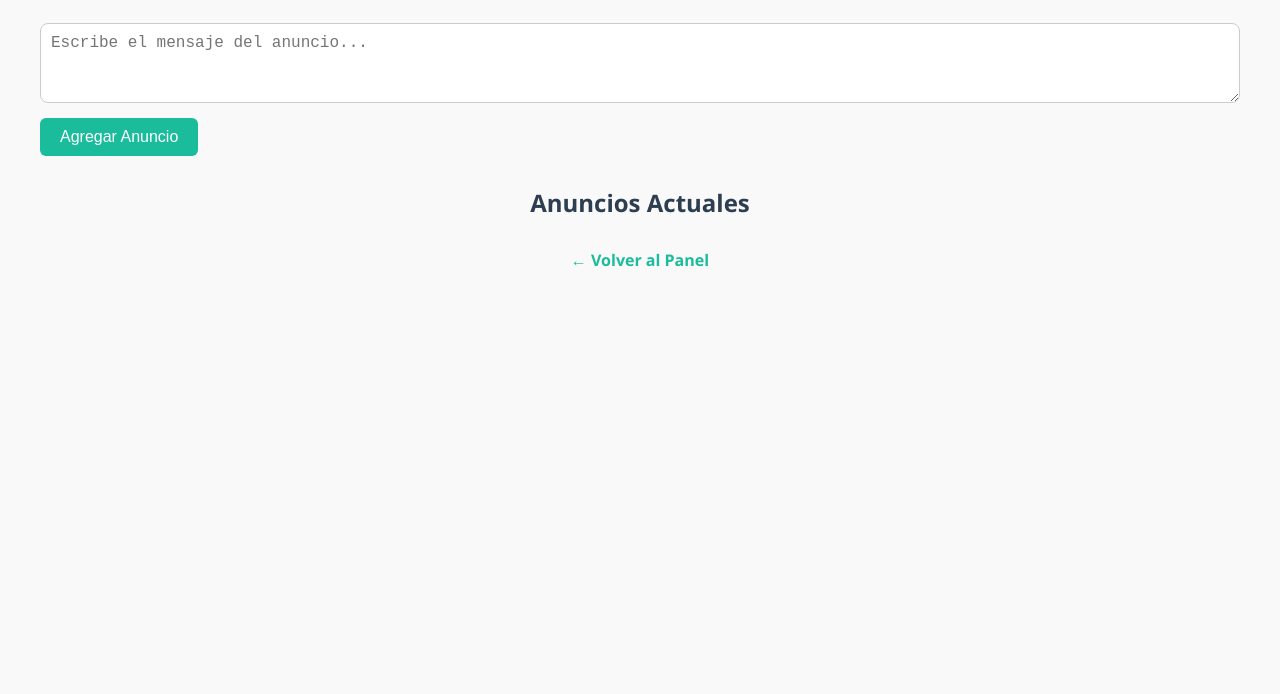
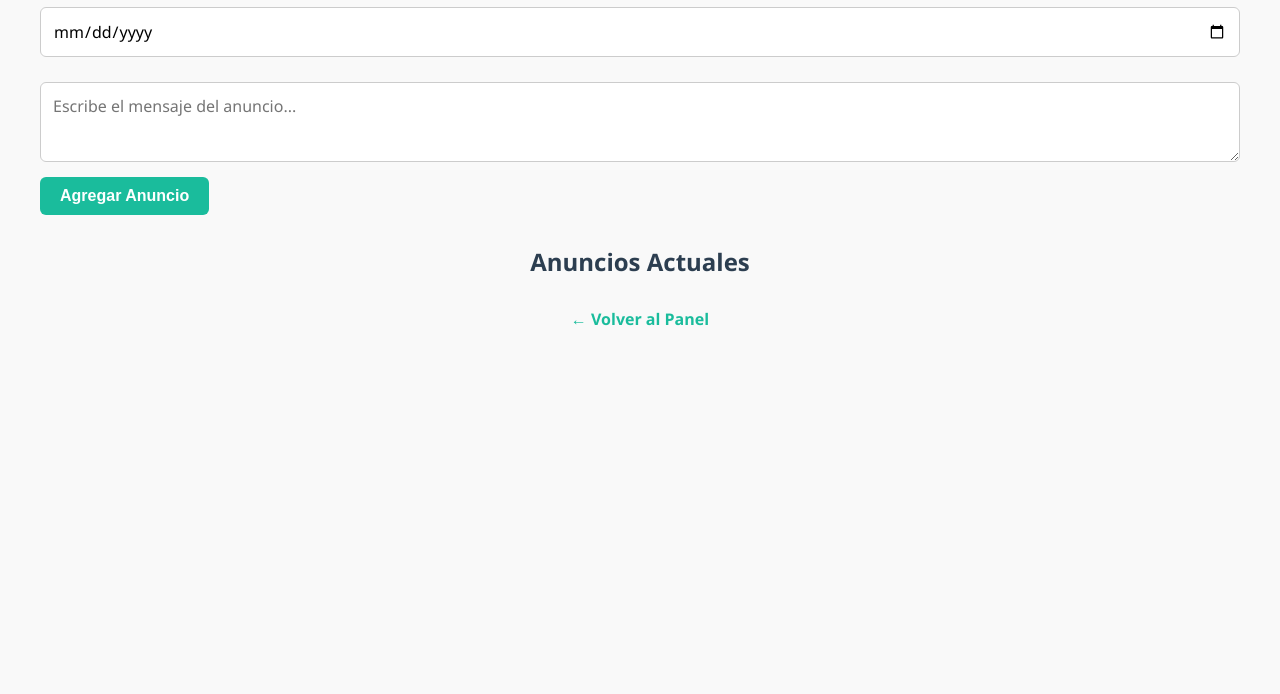
Before and after one commit to AriusJerek/Biblioteca-Web, a plain HTML site: page gestion-anuncios.html in a window 1280 px wide. Shown: the part 106-800 px from the top of the page. Drawn offline with Linux system fonts and the light colour scheme.

Commit message:
todo normal

```diff
--- a/css/estilos.css
+++ b/css/estilos.css
@@ -488,15 +488,6 @@ button:hover {
   font-weight: bold;
   transition: color 0.3s ease;
 }
-/* Botón de volver al panel */
-.btn-volver {
-  display: inline-block;
-  margin-top: 30px;
-  text-decoration: none;
-  color: #1abc9c;
-  font-weight: bold;
-  transition: color 0.3s ease;
-}
 
 /* Estilo para cada anuncio */
 .anuncio-item {
@@ -534,3 +525,53 @@ button:hover {
 .btn-eliminar:hover {
   background-color: #c0392b;
 }
+
+
+#listaAnuncios li .fecha {
+  font-weight: bold;
+  color: #2c3e50;
+}
+
+form#formAnuncio input[type="date"],
+form#formAnuncio textarea {
+  padding: 12px;
+  border: 1px solid #ccc;
+  border-radius: 6px;
+  font-size: 16px;
+  font-family: inherit;
+}
+
+form#formAnuncio textarea {
+  resize: vertical;
+  min-height: 80px;
+}
+
+form#formAnuncio button {
+  width: fit-content;
+  padding: 10px 20px;
+  background-color: #1abc9c;
+  color: white;
+  font-size: 16px;
+  font-weight: 600;
+  border: none;
+  border-radius: 6px;
+  cursor: pointer;
+  transition: background-color 0.3s ease;
+}
+
+form#formAnuncio button:hover {
+  background-color: #16a085;
+}
+
+.anuncios-container h1 {
+  text-align: center;
+  color: #2c3e50;
+  margin-bottom: 30px;
+}
+
+form#formAnuncio {
+  display: flex;
+  flex-direction: column;
+  gap: 15px;
+  margin-bottom: 30px;
+}
--- a/gestion-anuncios.html
+++ b/gestion-anuncios.html
@@ -2,6 +2,8 @@
 <html lang="es">
 <head>
   <meta charset="UTF-8">
+  <meta name="viewport" content="width=device-width, initial-scale=1.0">
+  <link rel="icon" href="img/favicon.png" type="image/png">
   <title>Gestión de Anuncios</title>
   <link rel="stylesheet" href="css/estilos.css">
 </head>
```
Also changed, not shown: panel.html (+1 -1 lines).
